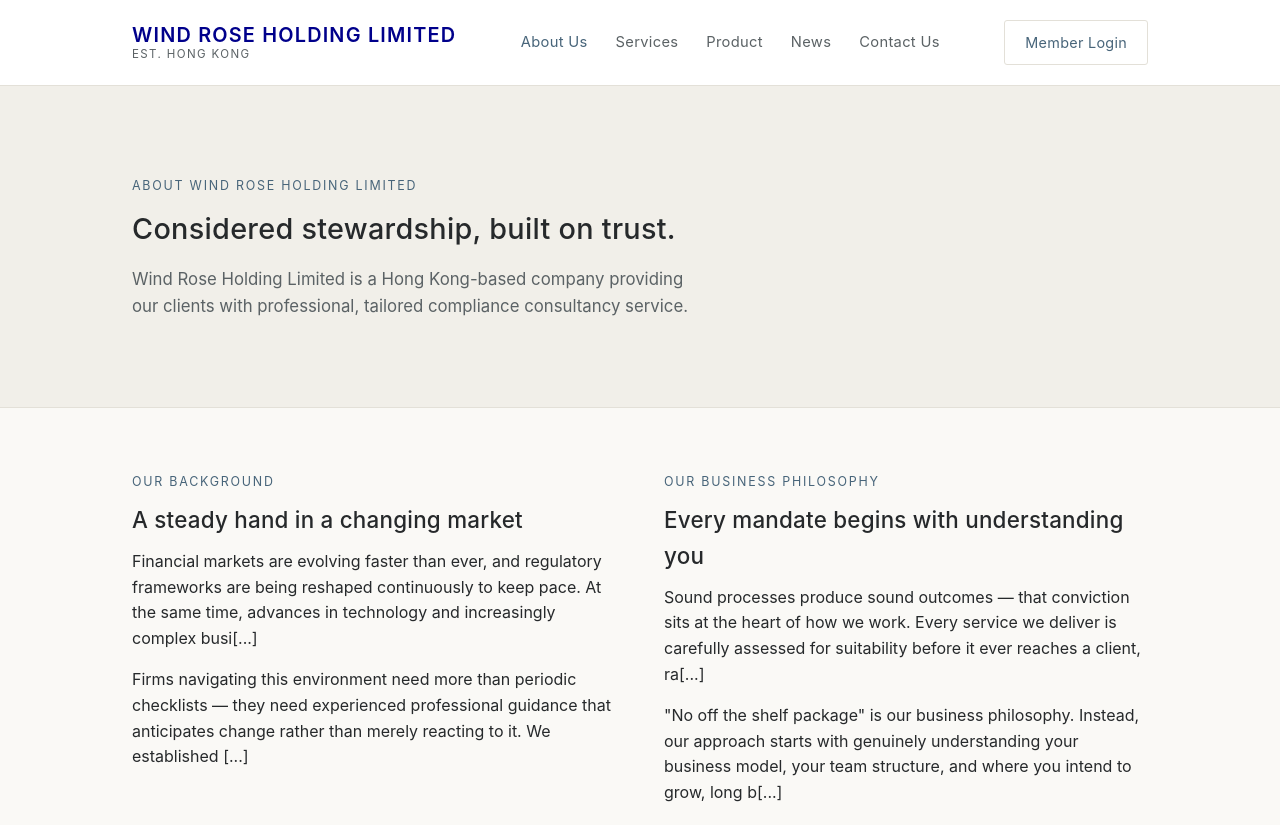
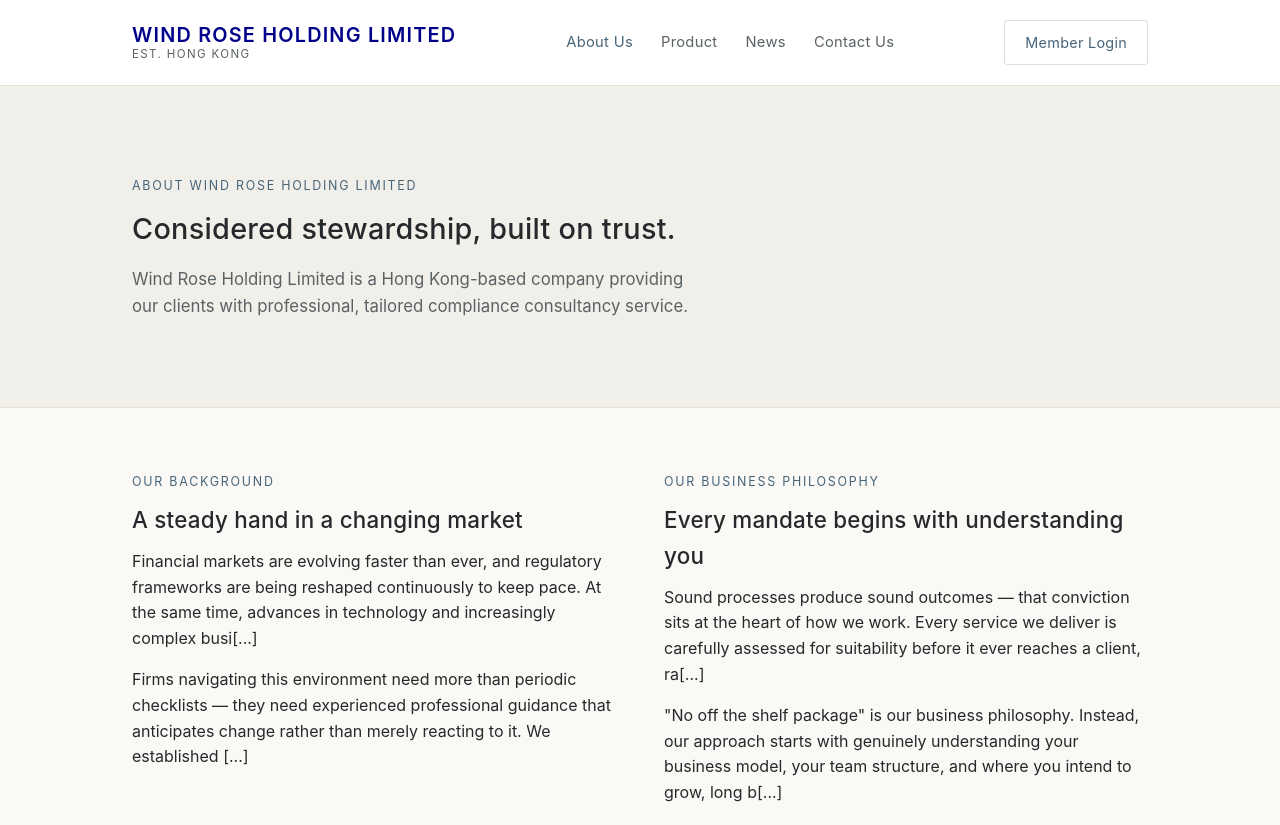
Before and after one commit to sherenconsult1ng/WindRoseHoldco, a website: page index.html in a window 1280 px wide. Shown: the top 825 px of the page. Drawn offline with Linux system fonts and the light colour scheme.

Commit message:
Revert index.html to original version without Services link

```diff
--- a/index.html
+++ b/index.html
@@ -15,7 +15,6 @@
     </div>
     <nav class="nav-links">
       <a href="index.html" class="active">About Us</a>
-      <a href="services.html">Services</a>
       <a href="product.html">Product</a>
       <a href="news.html">News</a>
       <a href="contact.html">Contact Us</a>
```
